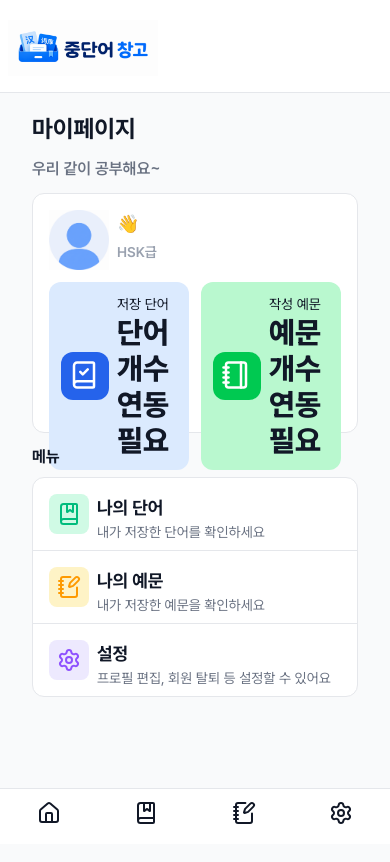
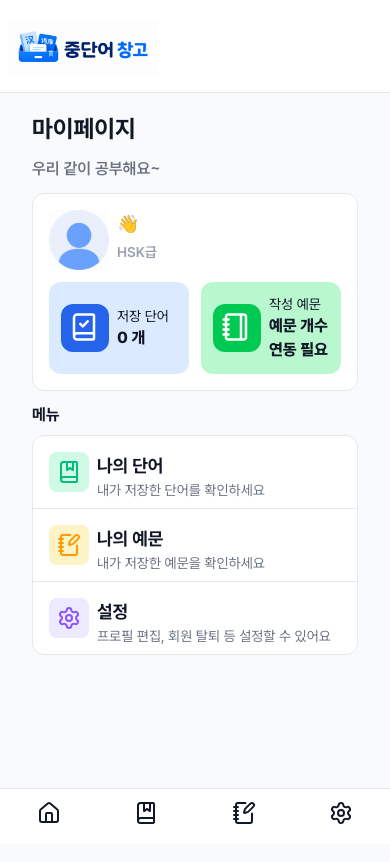
Before and after one commit to ruiwaa/hanzi-bank, a Next.js app: page /mypage in a window 390 px wide. Shown: the top 862 px of the page. Built offline with nearby package versions, Linux system fonts and the light colour scheme; no server answers.

Commit message:
feat: 마이페이지 메인페이지 저장 단어 개수 데이터 연동

```diff
--- a/src/app/(main)/mypage/page.tsx
+++ b/src/app/(main)/mypage/page.tsx
@@ -5,16 +5,18 @@ import { BookCheck, Notebook } from "lucide-react";
 import Image from "next/image";
 import Link from "next/link";
 import MypageGuide from "./components/MypageGuide";
+import { useMyWordCount } from "@/hooks/useMyWordCount";
 
 export default function Mypage() {
   const { user } = useSession();
   const { data: profile } = useProfile(user?.id);
+  const { data: wordCount = 0 } = useMyWordCount(user?.id);
 
   return (
     <div className="max-w-full min-h-screen desktop-layout flex flex-col gap-3 px-5">
       <h1 className="text-2xl font-bold whitespace-nowrap mt-2">마이페이지</h1>
       <p className="text-gray-500 font-semibold">우리 같이 공부해요~</p>
-      <div className="bg-white p-4 rounded-xl border border-gray-200 h-60 flex flex-col">
+      <div className="bg-white p-4 rounded-xl border border-gray-200 md:h-60 flex flex-col">
         <div className="flex flex-row gap-2 pb-3">
           <Image
             src={profile?.profile_image || "/profile.png"}
@@ -37,10 +39,10 @@ export default function Mypage() {
             <div className="bg-primary text-white w-12 h-12 p-2 rounded-xl">
               <BookCheck aria-hidden="true" size={30} />
             </div>
-            <div className="flex flex-col flex-1 ">
+            <div className="flex flex-col flex-1 whitespace-nowrap">
               <span className="text-sm">저장 단어</span>
-              <span className="font-extrabold text-3xl">
-                단어 개수 연동 필요
+              <span className="font-extrabold text-md md:text-3xl">
+                {wordCount} 개
               </span>
             </div>
           </Link>
@@ -53,7 +55,7 @@ export default function Mypage() {
             </div>
             <div className="flex flex-col flex-1 ">
               <span className="text-sm">작성 예문</span>
-              <span className="font-extrabold text-3xl">
+              <span className="font-extrabold text-md md:text-3xl">
                 예문 개수 연동 필요
               </span>
             </div>
--- /dev/null
+++ b/src/app/api/getMyWordCount.ts
@@ -0,0 +1,15 @@
+import { supabase } from "@/lib/supabase/client";
+
+export async function getMyWordCount(userId: string) {
+  const { count, error } = await supabase
+    .from("user_words")
+    .select("*", {
+      count: "exact",
+      head: true,
+    })
+    .eq("user_id", userId);
+
+  if (error) throw error;
+
+  return count ?? 0;
+}
--- /dev/null
+++ b/src/hooks/useMyWordCount.ts
@@ -0,0 +1,10 @@
+import { getMyWordCount } from "@/app/api/getMyWordCount";
+import { useQuery } from "@tanstack/react-query";
+
+export function useMyWordCount(userId?: string) {
+  return useQuery({
+    queryKey: ["myWordCount", userId],
+    queryFn: () => getMyWordCount(userId!),
+    enabled: !!userId,
+  });
+}
```
